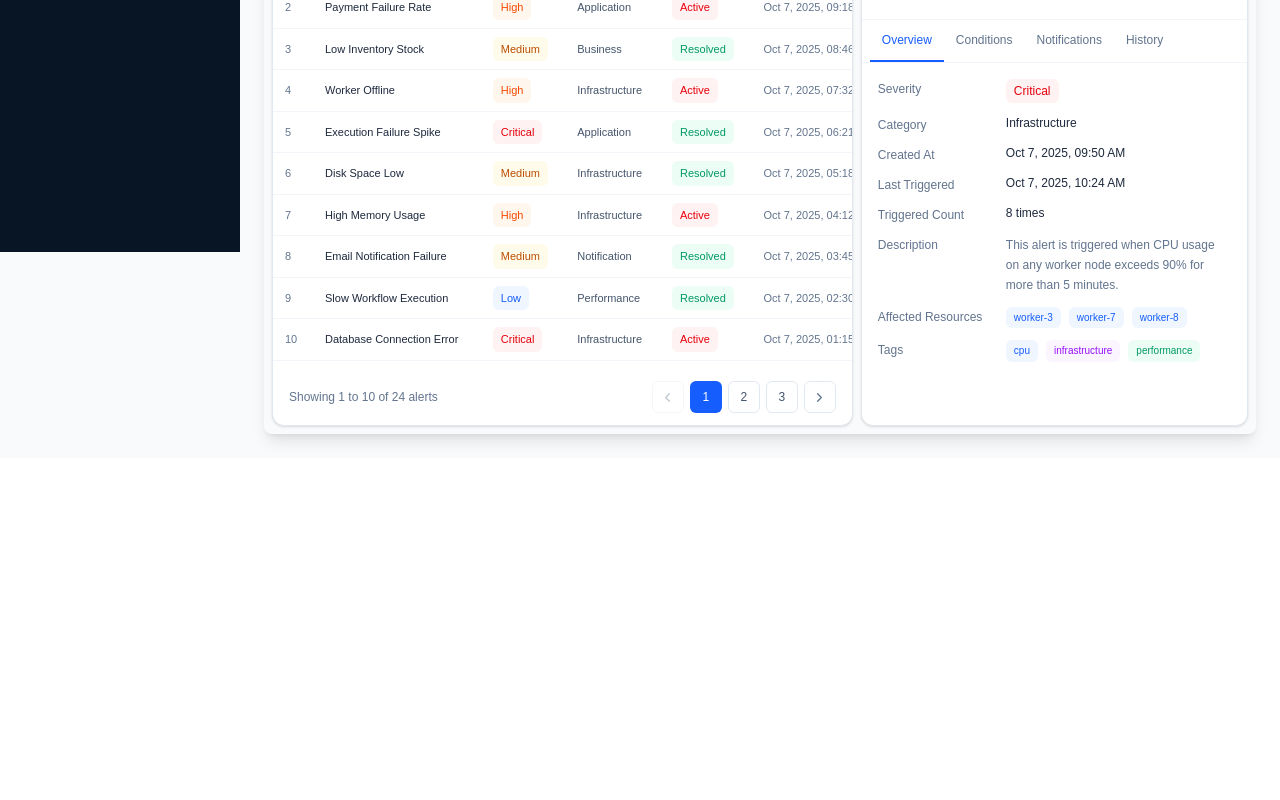
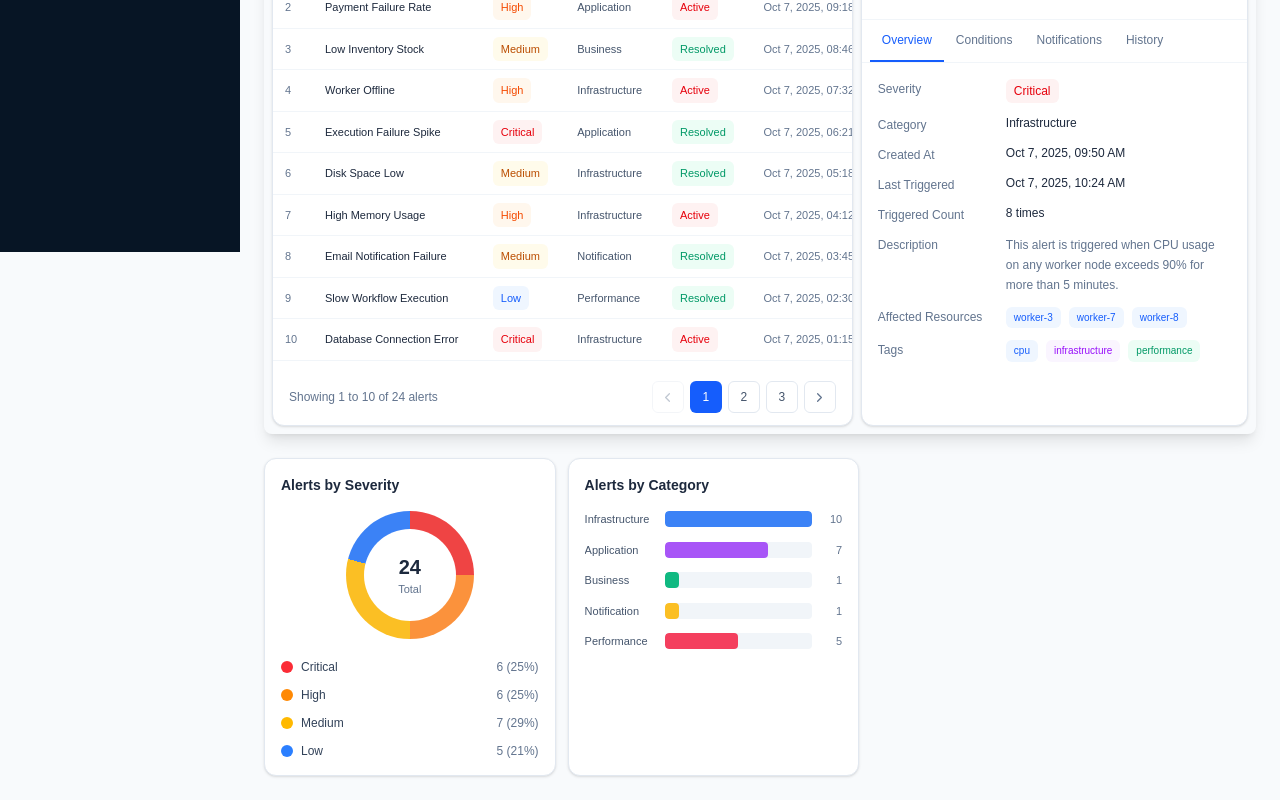
Before and after one commit to rajyalaxmichevula/PROJECT1, a React (Vite) app: page /alerts in a window 1280 px wide. Shown: the part 548-1348 px from the top of the page. Before the commit the page ends 1006 px from the top, so only its background shows below. Built offline with nearby package versions, Linux system fonts and the light colour scheme.

Commit message:
Created Alert Analytics

```diff
--- /dev/null
+++ b/src/components/Alert/AlertAnalytics.jsx
@@ -0,0 +1,235 @@
+
+import React from "react";
+import { useAlerts } from "../../Context/AlertContext";
+
+const severityConfig = [
+    {
+        name: "Critical",
+        color: "#ef4444",
+        dot: "bg-red-500",
+    },
+    {
+        name: "High",
+        color: "#fb923c",
+        dot: "bg-orange-400",
+    },
+    {
+        name: "Medium",
+        color: "#fbbf24",
+        dot: "bg-amber-400",
+    },
+    {
+        name: "Low",
+        color: "#3b82f6",
+        dot: "bg-blue-500",
+    },
+];
+
+const categoryConfig = [
+    {
+        name: "Infrastructure",
+        color: "#3b82f6",
+    },
+    {
+        name: "Application",
+        color: "#a855f7",
+    },
+    {
+        name: "Business",
+        color: "#10b981",
+    },
+    {
+        name: "Notification",
+        color: "#fbbf24",
+    },
+    {
+        name: "Performance",
+        color: "#f43f5e",
+    },
+];
+
+const AlertAnalytics = () => {
+
+    const { alerts } = useAlerts();
+
+    // Total alerts
+    const totalAlerts = alerts.length;
+
+    // Calculate severity counts
+    const severityData = severityConfig.map((item) => {
+
+        const count = alerts.filter(
+            (alert) => alert.severity === item.name
+        ).length;
+
+        const percentage = totalAlerts
+            ? Math.round((count / totalAlerts) * 100)
+            : 0;
+
+        return {
+            ...item,
+            count,
+            percentage,
+        };
+    });
+
+    // Calculate category counts
+    const categoryData = categoryConfig.map((item) => {
+
+        const count = alerts.filter(
+            (alert) => alert.category === item.name
+        ).length;
+
+        return {
+            ...item,
+            count,
+        };
+    });
+
+    // Maximum category count for bar width
+    const maxCategoryCount = Math.max(
+        ...categoryData.map((item) => item.count),
+        1
+    );
+
+    // Donut chart gradient
+    let currentPercentage = 0;
+
+    const donutGradient = severityData.map((item) => {
+
+        const start = currentPercentage;
+
+        currentPercentage += item.percentage;
+
+        return `${item.color} ${start}% ${currentPercentage}%`;
+
+    }).join(", ");
+
+    return (
+
+        <div className="grid grid-cols-1 gap-3 md:grid-cols-2">
+
+            {/* Alerts By Severity */}
+            <div className="rounded-xl border border-slate-200 bg-white p-4 shadow-sm">
+
+                <h3 className="mb-4 text-sm font-semibold text-slate-800">
+                    Alerts by Severity
+                </h3>
+
+                <div className="flex flex-wrap items-center justify-around gap-5">
+
+                    {/* Donut Chart */}
+                    <div
+                        className="relative flex h-32 w-32 shrink-0 items-center justify-center rounded-full"
+                        style={{
+                            background: totalAlerts
+                                ? `conic-gradient(${donutGradient})`
+                                : "#e2e8f0",
+                        }}
+                    >
+
+                        {/* Inner Circle */}
+                        <div className="flex h-[72%] w-[72%] flex-col items-center justify-center rounded-full bg-white">
+
+                            <span className="text-xl font-bold text-slate-800">
+                                {totalAlerts}
+                            </span>
+
+                            <span className="text-[11px] text-slate-500">
+                                Total
+                            </span>
+
+                        </div>
+
+                    </div>
+
+                    {/* Severity Legend */}
+                    <div className="min-w-31.25 flex-1 space-y-3">
+
+                        {severityData.map((item) => (
+
+                            <div
+                                key={item.name}
+                                className="flex items-center justify-between gap-3"
+                            >
+
+                                <div className="flex items-center gap-2">
+
+                                    <span
+                                        className={`h-3 w-3 shrink-0 rounded-full ${item.dot}`}
+                                    />
+
+                                    <span className="text-xs text-slate-700">
+                                        {item.name}
+                                    </span>
+
+                                </div>
+
+                                <span className="whitespace-nowrap text-xs font-medium text-slate-500">
+                                    {item.count} ({item.percentage}%)
+                                </span>
+
+                            </div>
+
+                        ))}
+
+                    </div>
+
+                </div>
+
+            </div>
+
+            {/* Alerts By Category */}
+            <div className="rounded-xl border border-slate-200 bg-white p-4 shadow-sm">
+
+                <h3 className="mb-4 text-sm font-semibold text-slate-800">
+                    Alerts by Category
+                </h3>
+
+                <div className="space-y-3.5">
+
+                    {categoryData.map((item) => (
+
+                        <div
+                            key={item.name}
+                            className="grid grid-cols-[72px_minmax(0,1fr)_22px] items-center gap-2"
+                        >
+
+                            {/* Category Name */}
+                            <span className="truncate text-[11px] text-slate-600">
+                                {item.name}
+                            </span>
+
+                            {/* Progress Bar */}
+                            <div className="h-4 overflow-hidden rounded-sm bg-slate-100">
+
+                                <div
+                                    className="h-full rounded-sm transition-all duration-500"
+                                    style={{
+                                        width: `${(item.count / maxCategoryCount) * 100}%`,
+                                        backgroundColor: item.color,
+                                        minWidth: item.count > 0 ? "4px" : "0",
+                                    }}
+                                />
+
+                            </div>
+
+                            {/* Count */}
+                            <span className="text-right text-[11px] font-medium text-slate-500">
+                                {item.count}
+                            </span>
+
+                        </div>
+
+                    ))}
+
+                </div>
+
+            </div>
+
+        </div>
+
+    );
+};
+
+export default AlertAnalytics;
--- a/src/pages/Alerts.jsx
+++ b/src/pages/Alerts.jsx
@@ -1,3 +1,4 @@
+import AlertAnalytics from "../components/Alert/AlertAnalytics";
 import AlertDetails from "../components/Alert/AlertDetails";
 import AlertPageHeader from "../components/Alert/AlertPageHeader";
 import AlertsStats from "../components/Alert/AlertsStats";
@@ -14,7 +15,6 @@ const Alerts = () => {
 
       <div className=" shadow-lg p-2 rounded-lg">
 
-
         <div>
           <FilterAlert />
         </div>
@@ -27,6 +27,16 @@ const Alerts = () => {
 
       </div>
 
+      <div className="grid grid-cols-1 xl:grid-cols-[1.2fr_0.8fr] mt-2">
+
+        <div>
+          <AlertAnalytics />
+
+        </div>
+
+
+      </div>
+
 
     </div>
   );
```
